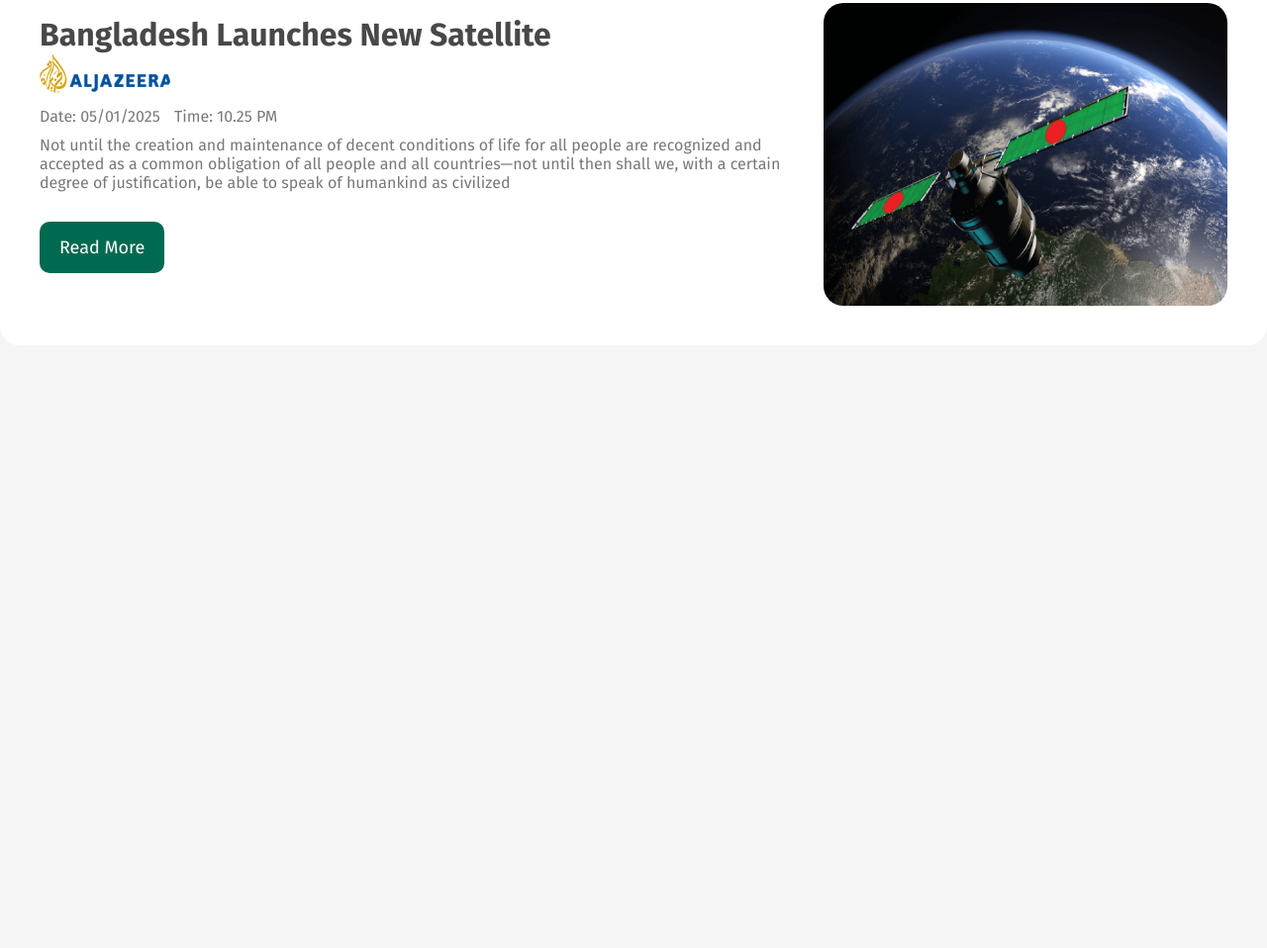
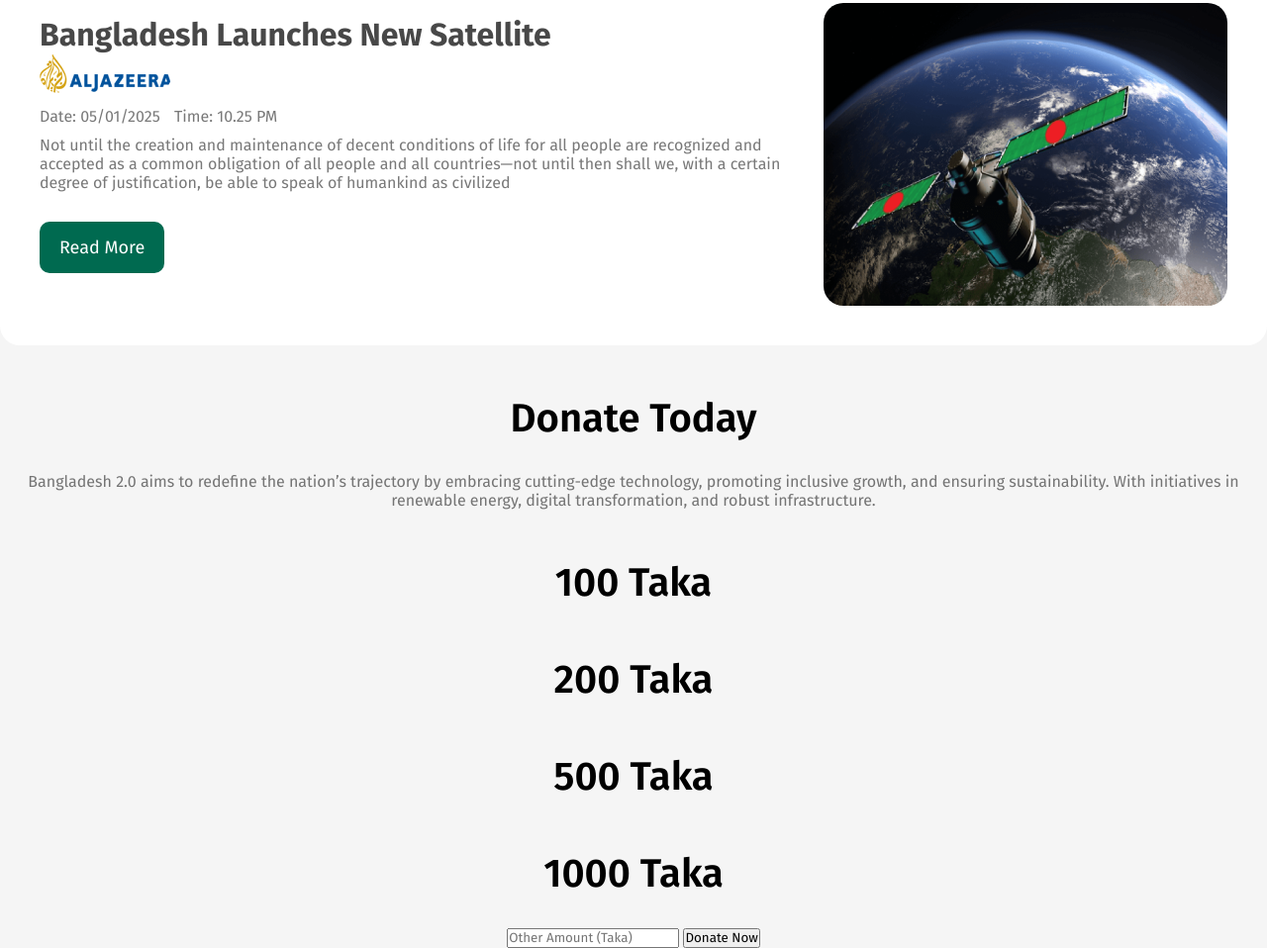
Before and after one commit to SaifurnRahman/assignment-1, a plain HTML site: page index.html in a window 1280 px wide. Shown: the part 2433-3391 px from the top of the page at 99% size. Before the commit the page ends 2807 px from the top, so only its background shows below. Drawn offline with Linux system fonts and the light colour scheme.

Commit message:
section added

```diff
--- a/index.html
+++ b/index.html
@@ -98,5 +98,17 @@
             <img src="assets/satelite.png" alt="">
         </div>
     </section>
+    <section class="donation-section container">
+        <h1>Donate Today</h1>
+        <p>Bangladesh 2.0 aims to redefine the nation’s trajectory by embracing cutting-edge technology, promoting inclusive growth, and ensuring sustainability. With initiatives in renewable energy, digital transformation, and robust infrastructure.</p>
+        <div class="donation-amount">
+            <h1>100 Taka</h1>
+            <h1> 200 Taka</h1>
+            <h1>500 Taka</h1>
+            <h1>1000 Taka</h1>
+        </div>
+        <input type="text" placeholder="Other Amount (Taka)">
+        <button>Donate Now</button>
+    </section>
 </body>
 </html>
--- a/style.css
+++ b/style.css
@@ -204,3 +204,8 @@ p{
     background: #013b2d;
 
 }
+
+/* donation section */
+.donation-section{
+    text-align: center;
+}
```
